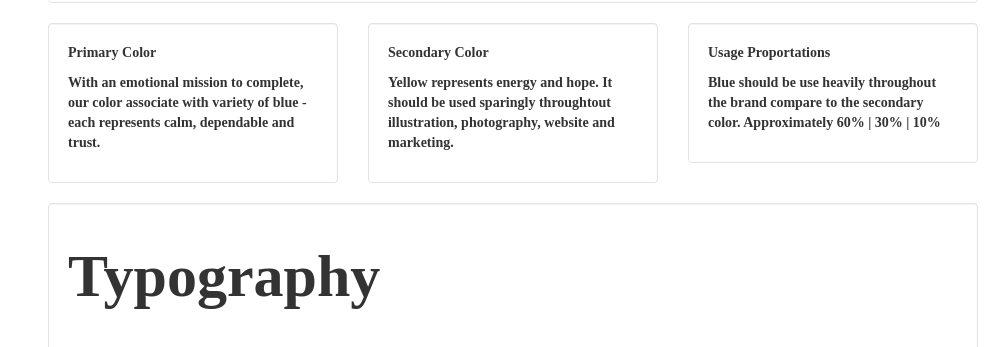
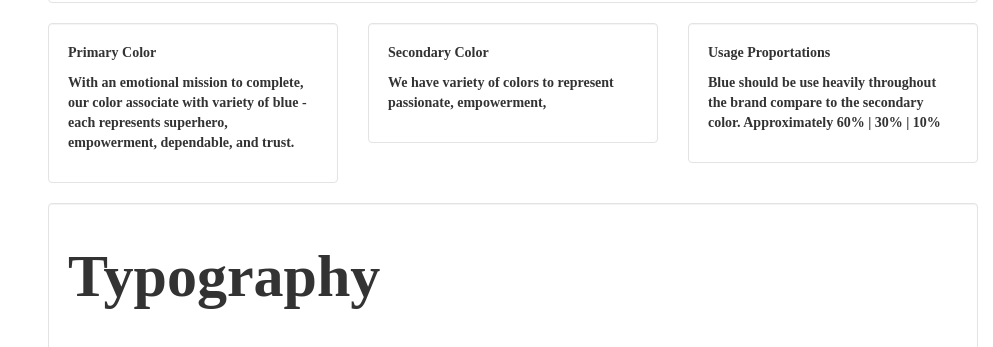
Before and after one commit to vickiyelloow/cariboubranding, a plain HTML site: page index.html in a window 1280 px wide. Shown: the part 3611-3958 px from the top of the page, without its empty margins (287-1280 px from the left). Drawn offline with nearby package versions, Linux system fonts and the light colour scheme.

Commit message:
Add files via upload

```diff
--- a/index.html
+++ b/index.html
@@ -117,7 +117,7 @@
                 <div class="col-sm-4">
                   <div class="well">
                     <p>Primary Color </p>
-                       <p> With an emotional mission to complete, our color associate with variety of blue - each represents calm, dependable and trust.
+                       <p> With an emotional mission to complete, our color associate with variety of blue - each represents superhero, empowerment, dependable, and trust.
                       </p>
 
 
@@ -129,7 +129,7 @@
                     <p> Secondary Color
 
                    </p>
-                    <p>Yellow represents energy and hope. It should be used sparingly throughtout illustration, photography, website and marketing. </p>
+                    <p> We have variety of colors to represent passionate, empowerment,  </p>
 
                   </div>
                 </div>
```
Also changed, not shown: img/color.png.
